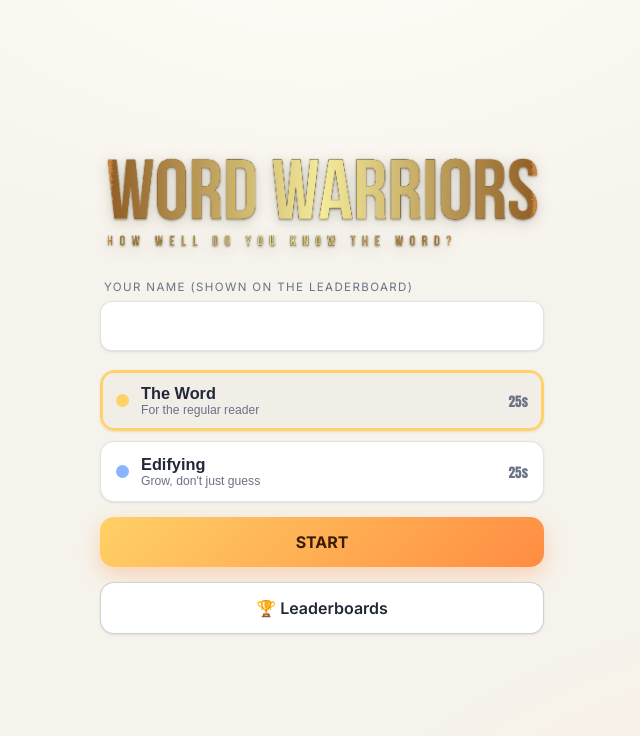
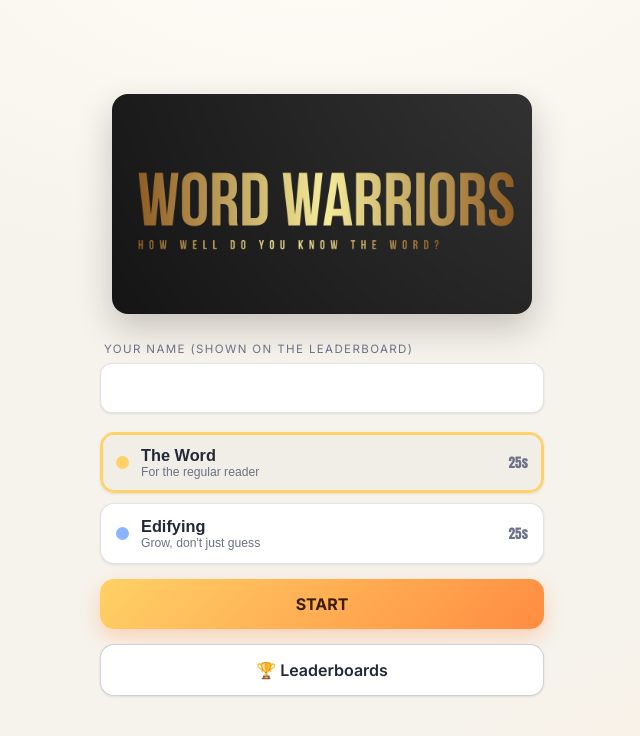
Before and after one commit to Josepht7979/Blitz, a Next.js app: page / in a window 1280 px wide. Shown: the top 736 px of the page, without its empty margins (318-958 px from the left). Built offline with nearby package versions, Linux system fonts and the light colour scheme.

Commit message:
Add files via upload

```diff
--- a/app/globals.css
+++ b/app/globals.css
@@ -15,14 +15,14 @@ body{
     var(--bg);
   min-height:100%;display:flex;align-items:center;justify-content:center;
 }
-.app{width:100%;max-width:480px;min-height:100dvh;display:flex;flex-direction:column;padding:18px;gap:12px;position:relative;}
-.app.start{justify-content:center;gap:15px;padding-bottom:32px;}
+.app{width:100%;max-width:480px;min-height:100dvh;display:flex;flex-direction:column;padding:calc(env(safe-area-inset-top) + 14px) 18px calc(env(safe-area-inset-bottom) + 16px);gap:12px;position:relative;}
+.app.start{justify-content:safe center;gap:15px;padding-bottom:calc(env(safe-area-inset-bottom) + 24px);}
 .app.start .cats{margin-top:4px;}
 .brand{font-family:Cinzel,serif;letter-spacing:.05em;}
 h1.brand{font-weight:800;font-size:2.3rem;text-align:center;margin-top:4px;
   background:linear-gradient(135deg,var(--flame2),var(--gold));-webkit-background-clip:text;background-clip:text;color:transparent;}
 .flame-logo{font-size:3.6rem;text-align:center;}
-.logo-img{display:block;width:100%;max-width:430px;height:auto;margin:6px auto 14px;filter:drop-shadow(0 1px 1px rgba(60,40,0,.45)) drop-shadow(0 3px 7px rgba(40,26,0,.18));}
+.logo-img{display:block;width:100%;max-width:420px;height:auto;margin:0 auto 8px;border-radius:16px;box-shadow:0 14px 34px rgba(30,22,12,.22);}
 .tag{color:var(--muted);text-align:center;margin:2px auto 12px;line-height:1.4;white-space:nowrap;}
 .btn{font-family:Inter;font-weight:700;font-size:1rem;color:#3a1c04;
   background:linear-gradient(135deg,var(--flame1),var(--flame2));border:0;border-radius:14px;
--- a/app/page.tsx
+++ b/app/page.tsx
@@ -217,7 +217,7 @@ export default function Page() {
   /* ---------- render ---------- */
   if (screen === "start") return (
     <div className="app start">
-      <img src="/word-warriors.png" alt="Word Warriors — how well do you know the Word?" className="logo-img" />
+      <img src="/word-warriors.jpeg" alt="Word Warriors — how well do you know the Word?" className="logo-img" />
       <div className="field">
         <label htmlFor="nm">Your name (shown on the leaderboard)</label>
         <input id="nm" className="nameInput" maxLength={16} value={name}
```
